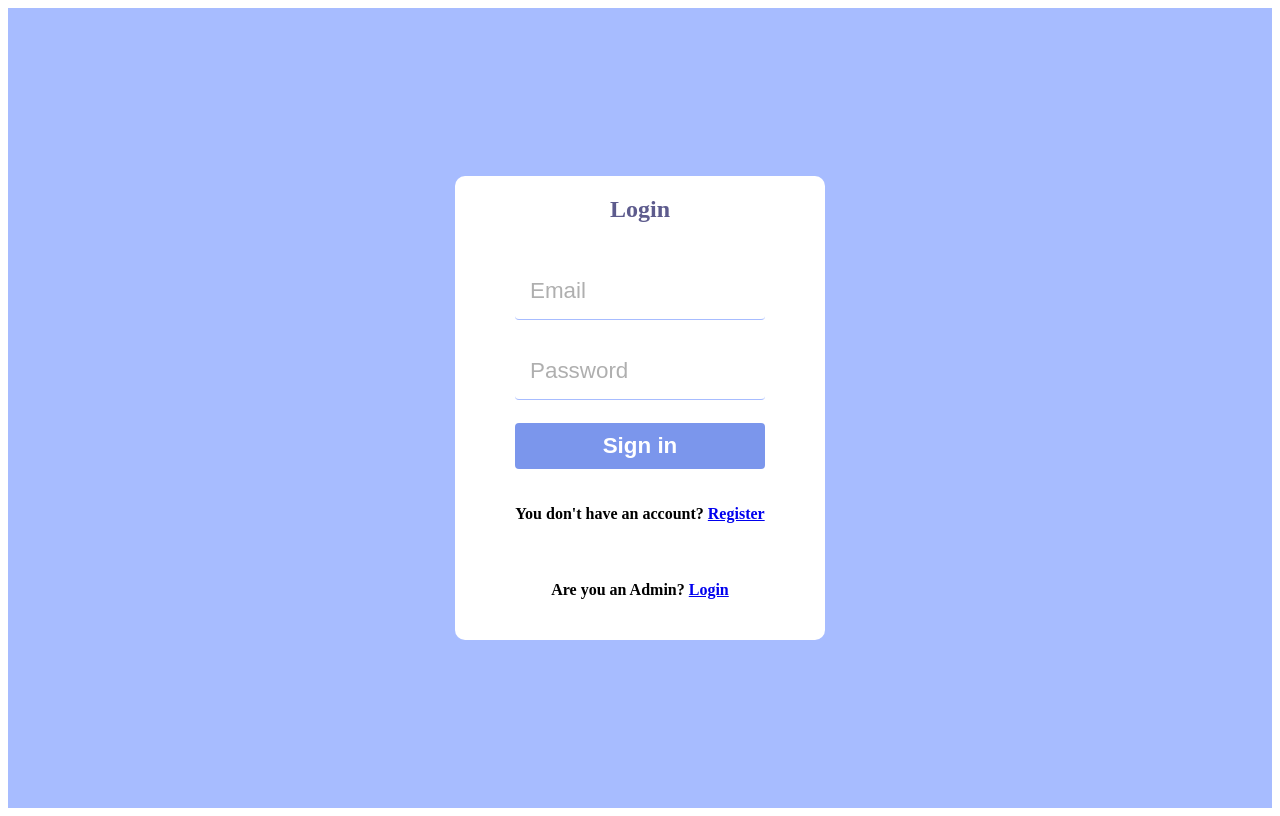
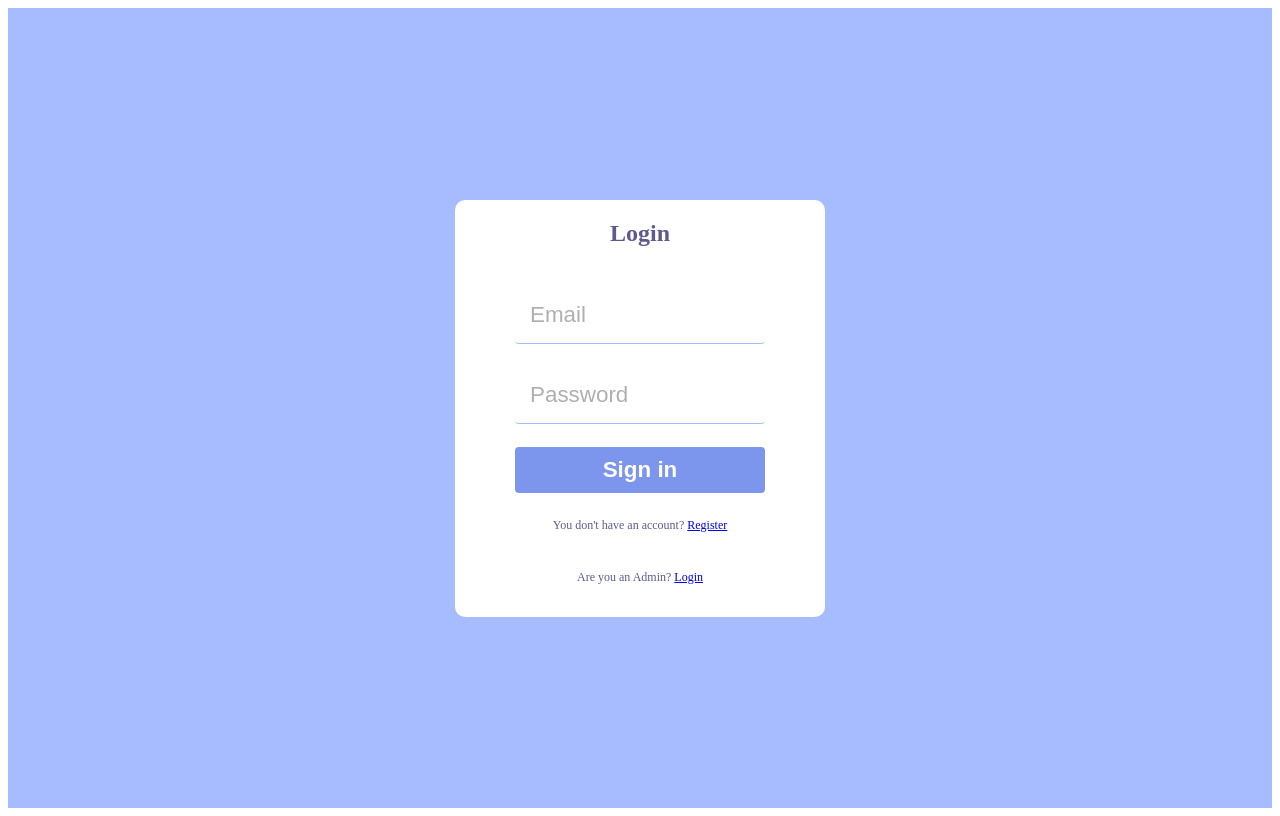
Before and after one commit to sachinsingh3232/litmusfrontend, a React (Create React App) app: page / in a window 1280 px wide. Built offline with nearby package versions, Linux system fonts and the light colour scheme; no server answers.

Commit message:
Update index.js

```diff
--- a/src/pages/Login/index.js
+++ b/src/pages/Login/index.js
@@ -59,12 +59,12 @@ function Login() {
             Sign in
           </button>
         </form>
-        <h4>
+        <p>
           You don't have an account? <Link to="/register">Register</Link>
-        </h4>
-        <h4>
+        </p>
+        <p>
           Are you an Admin? <Link to="/adminlogin">Login</Link>
-        </h4>
+        </p>
       </div>
     </div>
   );
```
